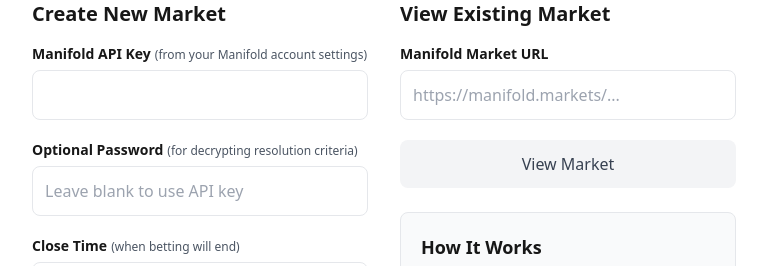
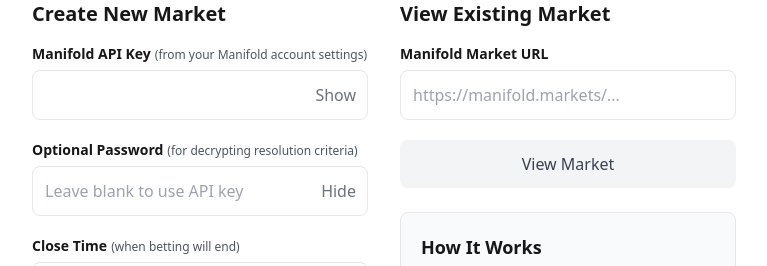
Before and after one commit to Ari-Zerner/secret-market, a Next.js app: page / in a window 1280 px wide. Shown: the part 150-416 px from the top of the page, without its empty margins (256-1023 px from the left). Built offline with nearby package versions, Linux system fonts and the light colour scheme.

Commit message:
Make password/API key field visibility toggleable

```diff
--- a/app/market/[id]/page.tsx
+++ b/app/market/[id]/page.tsx
@@ -37,6 +37,8 @@
     return '';
   });
   const [password, setPassword] = useState('');
+  const [showApiKey, setShowApiKey] = useState(false);
+  const [showPassword, setShowPassword] = useState(true);
 
   const [actionError, setActionError] = useState('');
   const [loadError, setLoadError] = useState('');
@@ -183,16 +185,25 @@
                         (required for resolving market)
                       </span>
                     </label>
+                    <div className="relative">
                       <input
-                      type="text"
+                        type={showApiKey ? "text" : "password"}
                         value={apiKey}
                         onChange={(e) => {
                           setApiKey(e.target.value);
                           localStorage.setItem('manifoldApiKey', e.target.value);
                           setActionError('');
                         }}
-                      className="w-full p-3 border rounded-lg bg-white/50 focus:ring-2 focus:ring-blue-500 focus:border-blue-500 outline-none transition"
+                        className="w-full p-3 pr-16 border rounded-lg bg-white/50 focus:ring-2 focus:ring-blue-500 focus:border-blue-500 outline-none transition"
                       />
+                      <button
+                        type="button"
+                        onClick={() => setShowApiKey(!showApiKey)}
+                        className="absolute right-3 top-1/2 -translate-y-1/2 text-gray-500 hover:text-gray-700 dark:text-gray-400 dark:hover:text-gray-200"
+                      >
+                        {showApiKey ? "Hide" : "Show"}
+                      </button>
+                    </div>
                     {market.encryptedPassword && (
                       <button
                         type="button"
@@ -223,17 +234,25 @@
                         <span className="text-gray-600 dark:text-gray-400 ml-1 text-xs font-normal">
                           (for viewing resolution criteria)
                         </span>
-                      </label>
+                      </label>                        <div className="relative">
                           <input
-                        type="text"
+                            type={showPassword ? "text" : "password"}
                             value={password}
                             onChange={(e) => {
                               setPassword(e.target.value);
                               setActionError('');
                             }}
-                        className="w-full p-3 border rounded-lg bg-white/50 focus:ring-2 focus:ring-blue-500 focus:border-blue-500 outline-none transition"
+                            className="w-full p-3 pr-16 border rounded-lg bg-white/50 focus:ring-2 focus:ring-blue-500 focus:border-blue-500 outline-none transition"
                             placeholder="Enter password to decrypt"
                           />
+                          <button
+                            type="button"
+                            onClick={() => setShowPassword(!showPassword)}
+                            className="absolute right-3 top-1/2 -translate-y-1/2 text-gray-500 hover:text-gray-700 dark:text-gray-400 dark:hover:text-gray-200"
+                          >
+                            {showPassword ? "Hide" : "Show"}
+                          </button>
+                        </div>
                     </div>
                   )}
 
--- a/app/page.tsx
+++ b/app/page.tsx
@@ -25,6 +25,8 @@
   const [marketUrl, setMarketUrl] = useState('');
   const [error, setError] = useState('');
   const [password, setPassword] = useState('');
+  const [showApiKey, setShowApiKey] = useState(false);
+  const [showPassword, setShowPassword] = useState(true);
 
   const createMarket = async (e: React.FormEvent) => {
     e.preventDefault();
@@ -161,14 +163,23 @@
                   (from your Manifold account settings)
                 </span>
               </label>
+              <div className="relative">
                 <input
-                type="text"
+                  type={showApiKey ? "text" : "password"}
                   value={apiKey}
                   onChange={(e) => setApiKey(e.target.value)}
                   onBlur={(e) => localStorage.setItem('manifoldApiKey', e.target.value)}
-                className="w-full p-3 border rounded-lg bg-white/50 focus:ring-2 focus:ring-blue-500 focus:border-blue-500 outline-none transition"
+                  className="w-full p-3 pr-16 border rounded-lg bg-white/50 focus:ring-2 focus:ring-blue-500 focus:border-blue-500 outline-none transition"
                   required
                 />
+                <button
+                  type="button"
+                  onClick={() => setShowApiKey(!showApiKey)}
+                  className="absolute right-3 top-1/2 -translate-y-1/2 text-gray-500 hover:text-gray-700 dark:text-gray-400 dark:hover:text-gray-200"
+                >
+                  {showApiKey ? "Hide" : "Show"}
+                </button>
+              </div>
             </div>
 
             <div>
@@ -178,13 +189,22 @@
                   (for decrypting resolution criteria)
                 </span>
               </label>
+              <div className="relative">
                 <input
-                type="text"
+                  type={showPassword ? "text" : "password"}
                   value={password}
                   onChange={(e) => setPassword(e.target.value)}
-                className="w-full p-3 border rounded-lg bg-white/50 focus:ring-2 focus:ring-blue-500 focus:border-blue-500 outline-none transition"
+                  className="w-full p-3 pr-16 border rounded-lg bg-white/50 focus:ring-2 focus:ring-blue-500 focus:border-blue-500 outline-none transition"
                   placeholder="Leave blank to use API key"
                 />
+                <button
+                  type="button"
+                  onClick={() => setShowPassword(!showPassword)}
+                  className="absolute right-3 top-1/2 -translate-y-1/2 text-gray-500 hover:text-gray-700 dark:text-gray-400 dark:hover:text-gray-200"
+                >
+                  {showPassword ? "Hide" : "Show"}
+                </button>
+              </div>
             </div>
 
             <div>
```
Also changed, not shown: 1 other file (tests, documents, lock files or other folders). Lines whose indentation alone changed are shown as unchanged.
